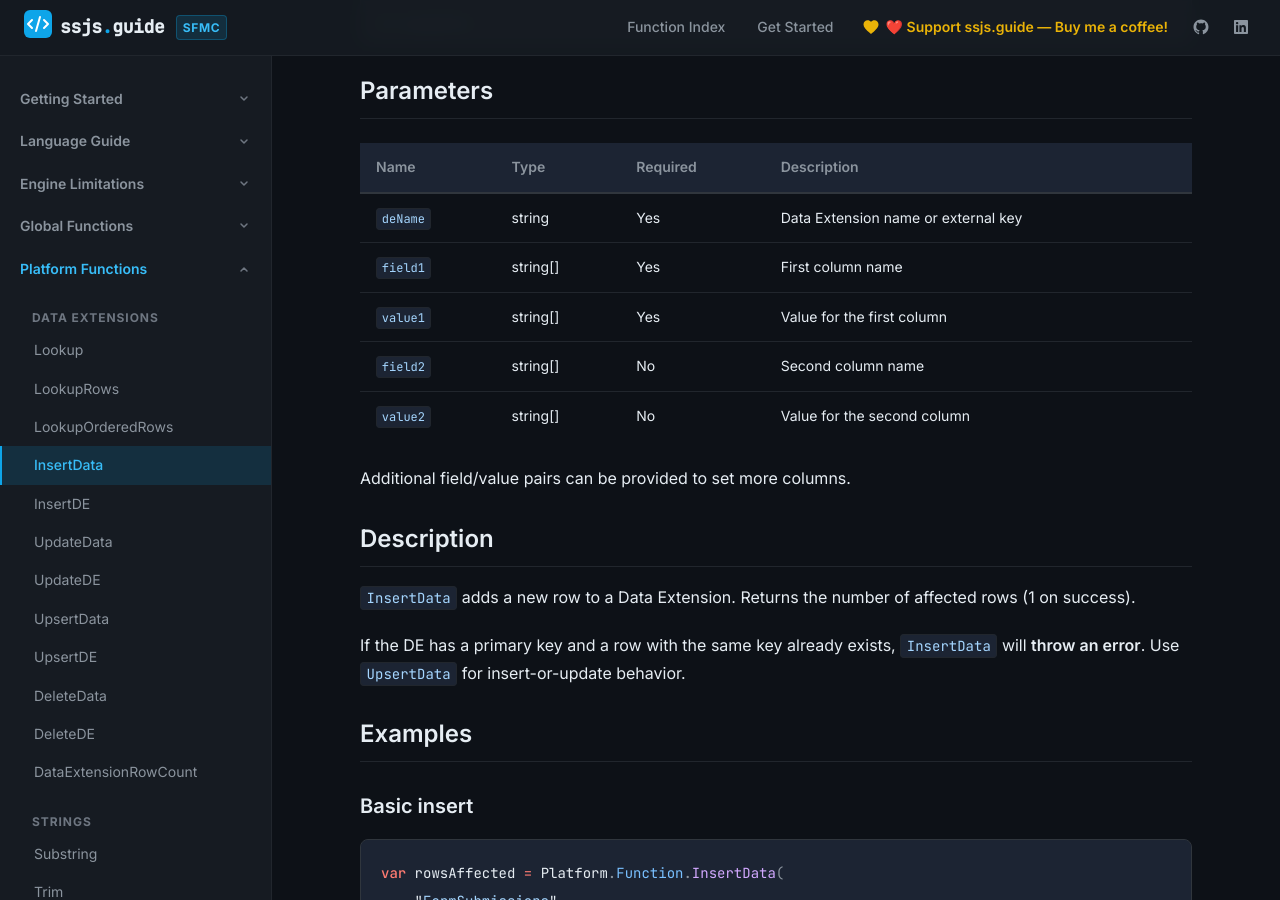
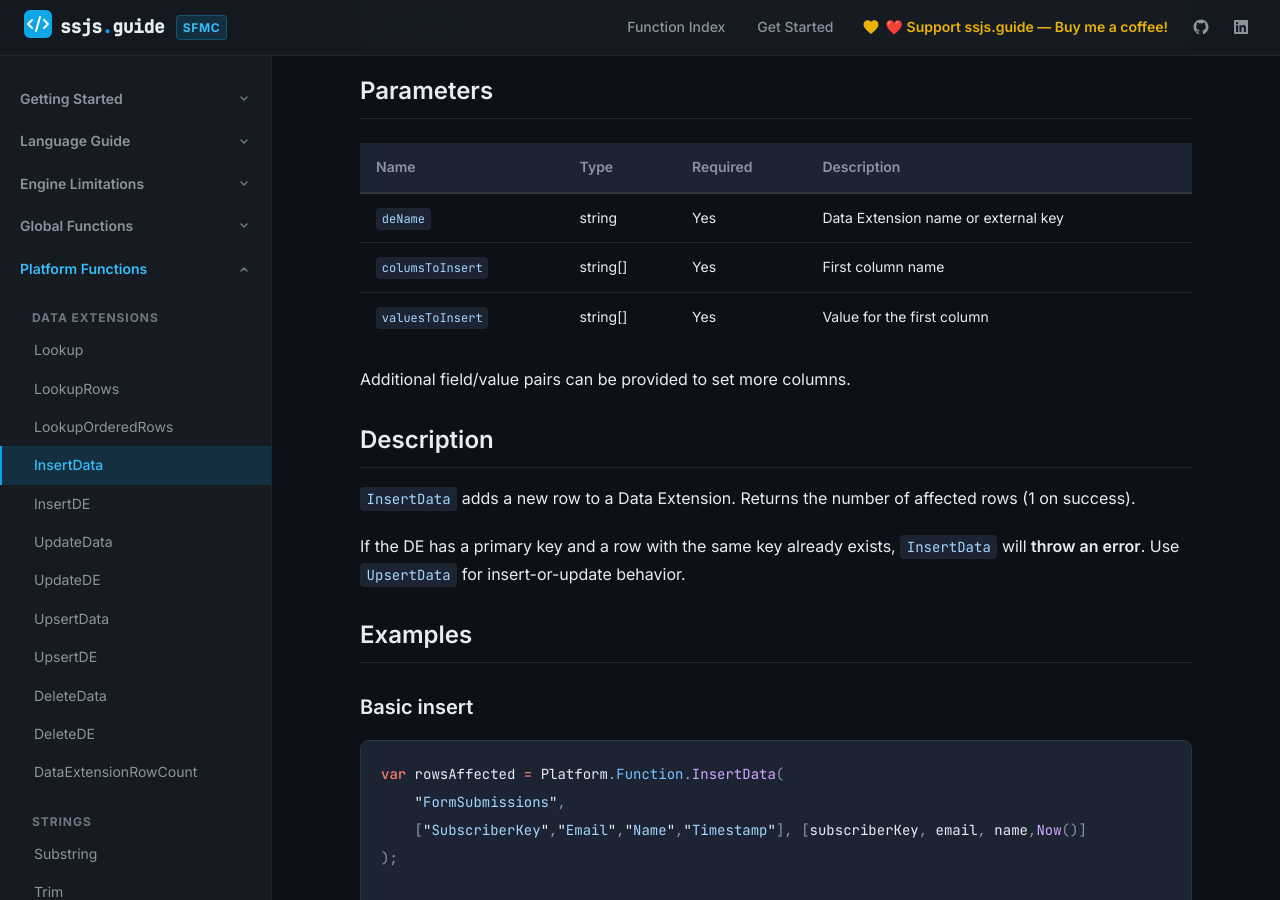
Before and after one commit to JoernBerkefeld/ssjs.guide, a Jekyll site: the page built from platform-functions/insertdata.md, in a window 1280 px wide and 900 px high, scrolled down 439 px. Built offline with Jekyll 4.4.1, drawn with Linux system fonts in a browser that asks for light colours.

Commit message:
fixes to insertData

```diff
--- a/platform-functions/insertdata.md
+++ b/platform-functions/insertdata.md
@@ -20,10 +20,8 @@ max_args: Infinity
 | Name | Type | Required | Description |
 |------|------|----------|-------------|
 | `deName` | string | Yes | Data Extension name or external key |
-| `field1` | string[] | Yes | First column name |
-| `value1` | string[] | Yes | Value for the first column |
-| `field2` | string[] | No | Second column name |
-| `value2` | string[] | No | Value for the second column |
+| `columsToInsert` | string[] | Yes | First column name |
+| `valuesToInsert` | string[] | Yes | Value for the first column |
 
 Additional field/value pairs can be provided to set more columns.
 
```
